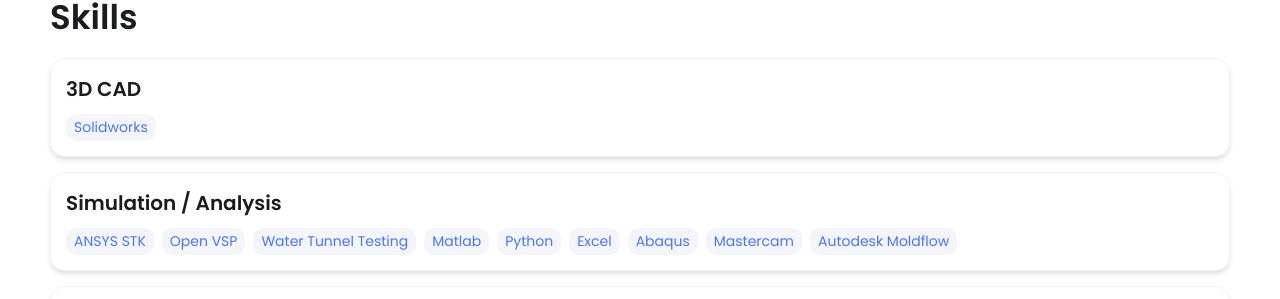
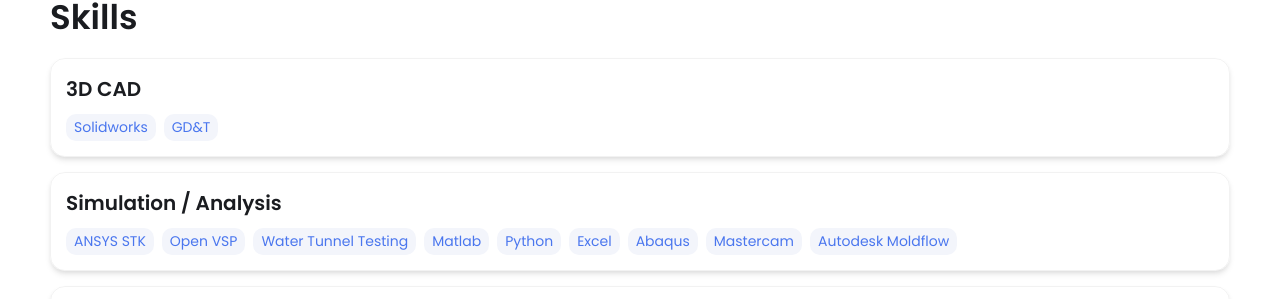
Before and after one commit to Ambesnoff/Ambesnoff.github.io, a Jekyll site: the page built from index.html, in a window 1280 px wide and 900 px high, scrolled down 1491 px. Shown: the part 143-442 px from the top of the window. Built offline with Jekyll 4.4.1, drawn with Linux system fonts in a browser that asks for light colours.

```diff
--- a/_config.yml
+++ b/_config.yml
@@ -48,6 +48,7 @@ skills:
   - category: 3D CAD
     tools:
     - Solidworks
+    - GD&T
   - category: Simulation / Analysis
     tools:
     - ANSYS STK
```
